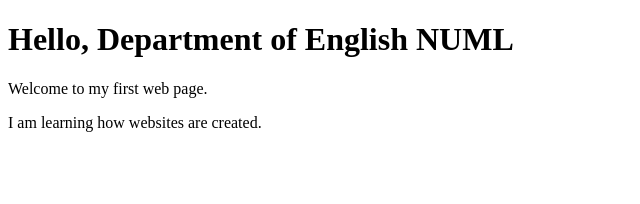
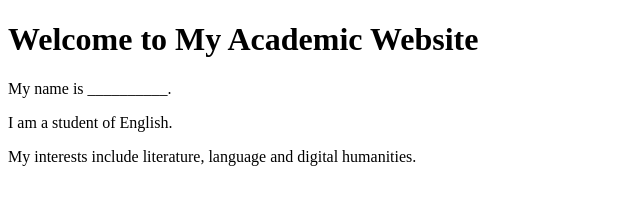
Before and after one commit to rabiaiftikhar-lab/webdesign, a plain HTML site: page index.html in a window 1280 px wide. Shown: the whole page, without its empty margins (0-640 px from the left). Drawn offline with Linux system fonts and the light colour scheme.

Commit message:
Update index.html
webpage

```diff
--- a/index.html
+++ b/index.html
@@ -6,11 +6,14 @@
 
 <body>
 
-    <h1>Hello, Department of English NUML</h1>
+    <h1>Welcome to My Academic Website</h1>
 
-    <p>Welcome to my first web page.</p>
+    <p>My name is __________.</p>
 
-    <p>I am learning how websites are created.</p>
+<p>I am a student of English.</p>
+
+<p>My interests include literature, language and digital humanities.</p>
+
 
 </body>
 </html>
```
